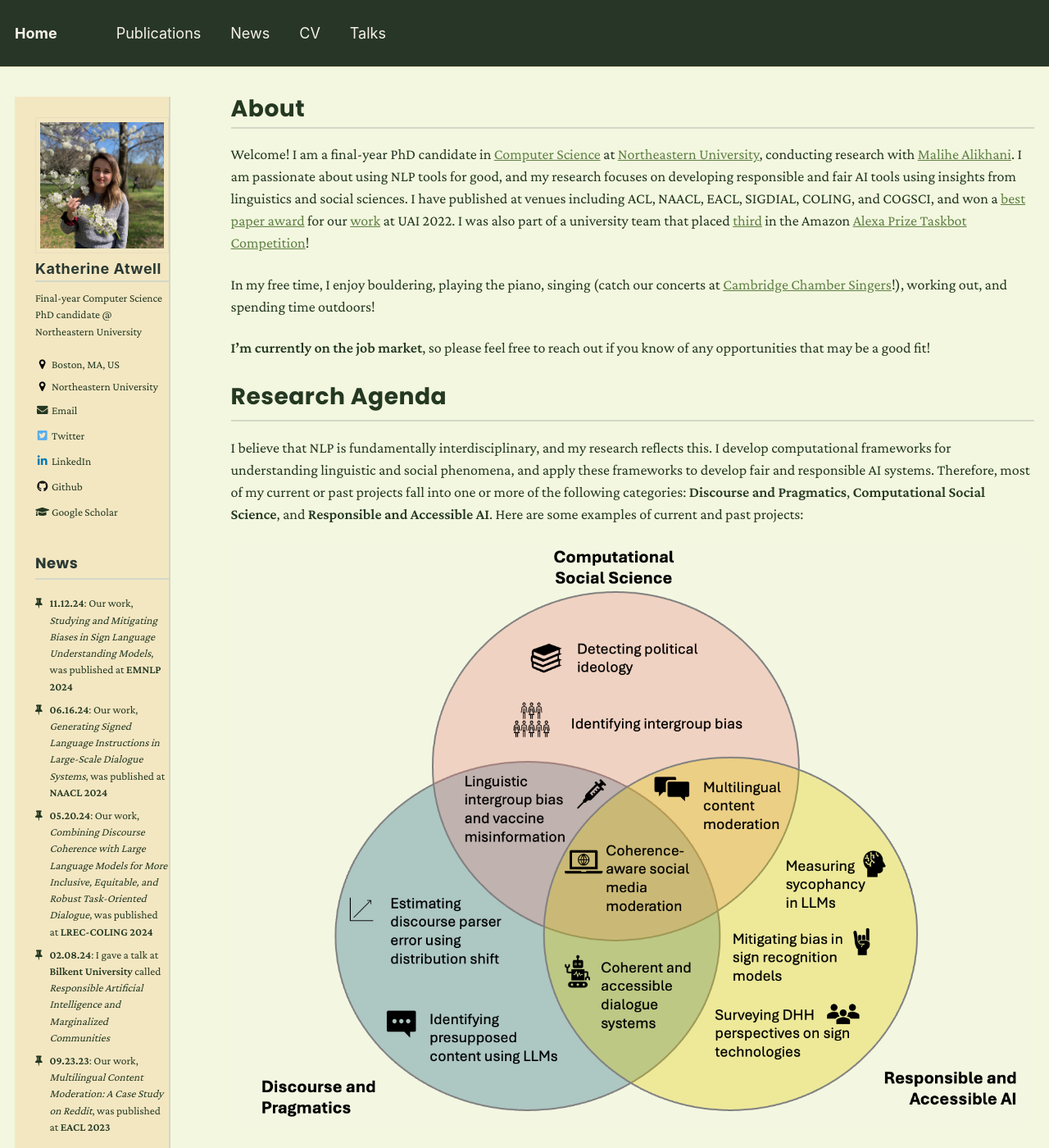
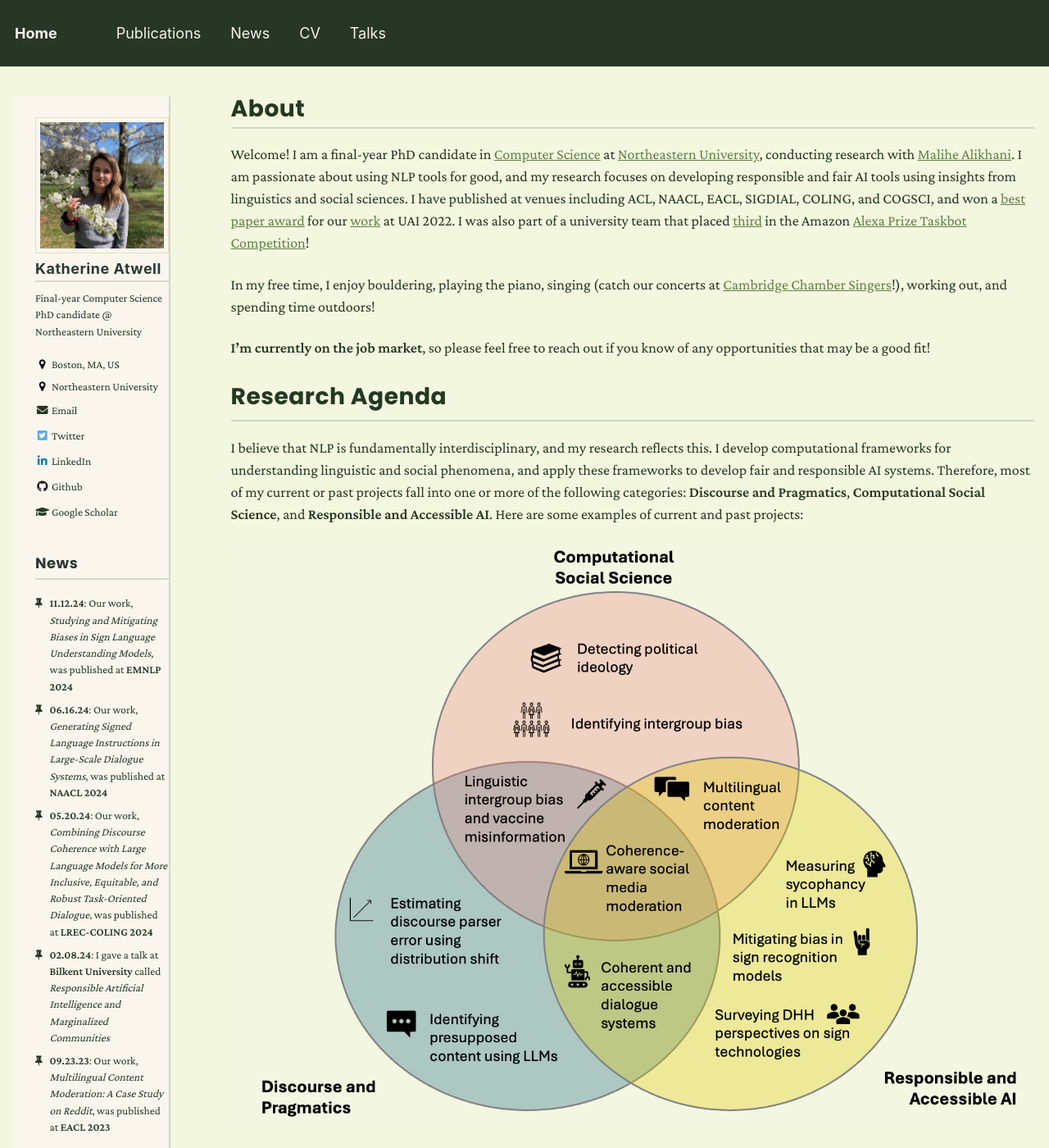
Before and after one commit to katherine-atwell/katherine-atwell.github.io, a Jekyll site: the page built from _pages/about.md, in a window 1280 px wide and 1400 px high. Shown: the whole window at 82% size. Built offline with Jekyll 4.4.1, drawn with Linux system fonts in a browser that asks for light colours; nearby versions of some CDN libraries.

Commit message:
edit sidebar

```diff
--- a/_sass/_sidebar.scss
+++ b/_sass/_sidebar.scss
@@ -13,7 +13,7 @@
   @include clearfix();
   margin-bottom: 1em;
   padding: 25px;
-  background-color: #f3e7c2;
+  background-color: #faf6ee;
   color: #243822;
   border-right: 2px solid #d2d8c7;
 
```
